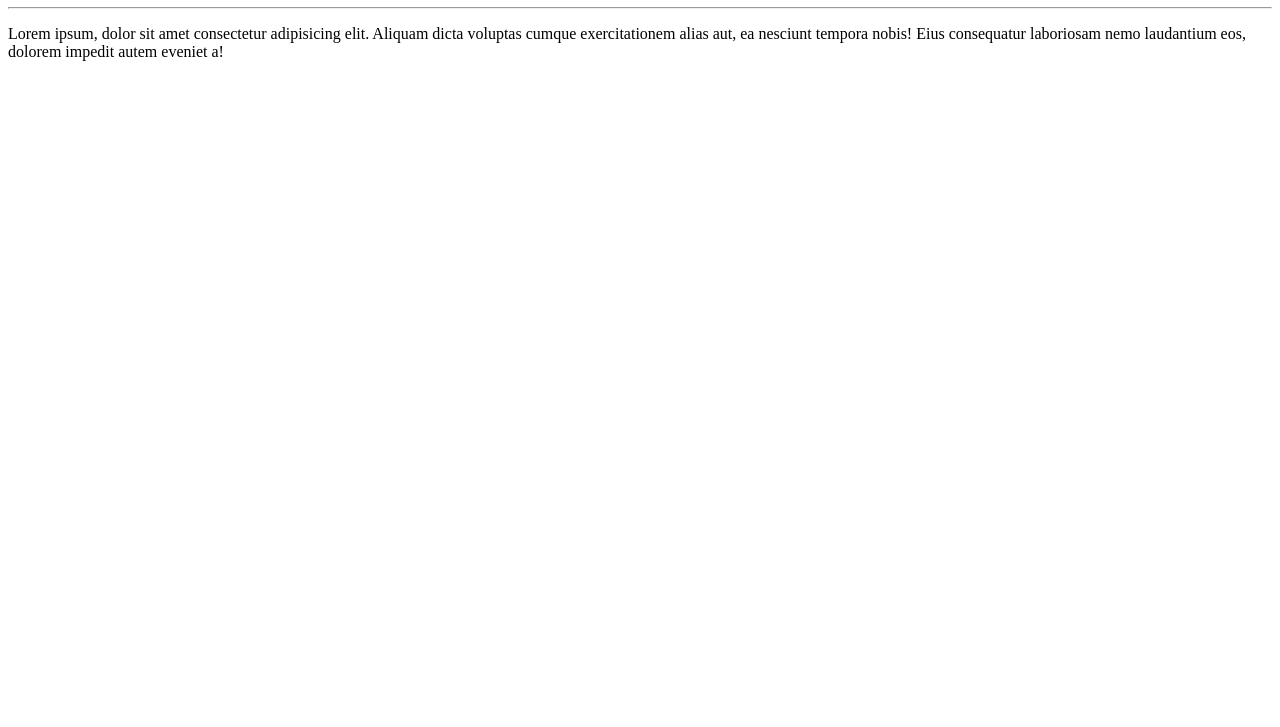
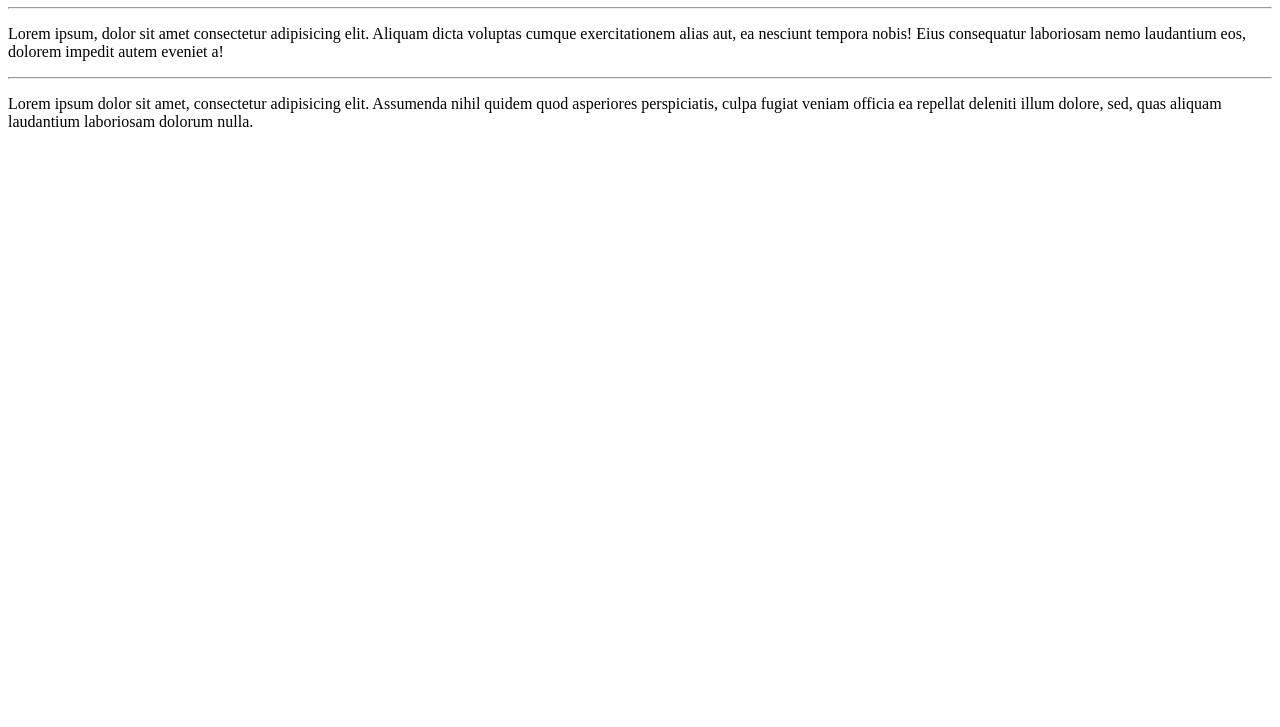
Before and after one commit to IuridsVicente/olamundo, a plain HTML site: page siteexmplo/index.html in a window 1280 px wide. Shown: the part 73-800 px from the top of the page. Drawn offline with Linux system fonts and the light colour scheme.

Commit message:
adicionei um parágrafo

```diff
--- a/siteexmplo/index.html
+++ b/siteexmplo/index.html
@@ -9,5 +9,7 @@
     <h1>Olá, Mundo!</h1>
     <hr>
     <p>Lorem ipsum, dolor sit amet consectetur adipisicing elit. Aliquam dicta voluptas cumque exercitationem alias aut, ea nesciunt tempora nobis! Eius consequatur laboriosam nemo laudantium eos, dolorem impedit autem eveniet a!</p>
+    <hr>
+    <p>Lorem ipsum dolor sit amet, consectetur adipisicing elit. Assumenda nihil quidem quod asperiores perspiciatis, culpa fugiat veniam officia ea repellat deleniti illum dolore, sed, quas aliquam laudantium laboriosam dolorum nulla.</p>
 </body>
 </html>
```
